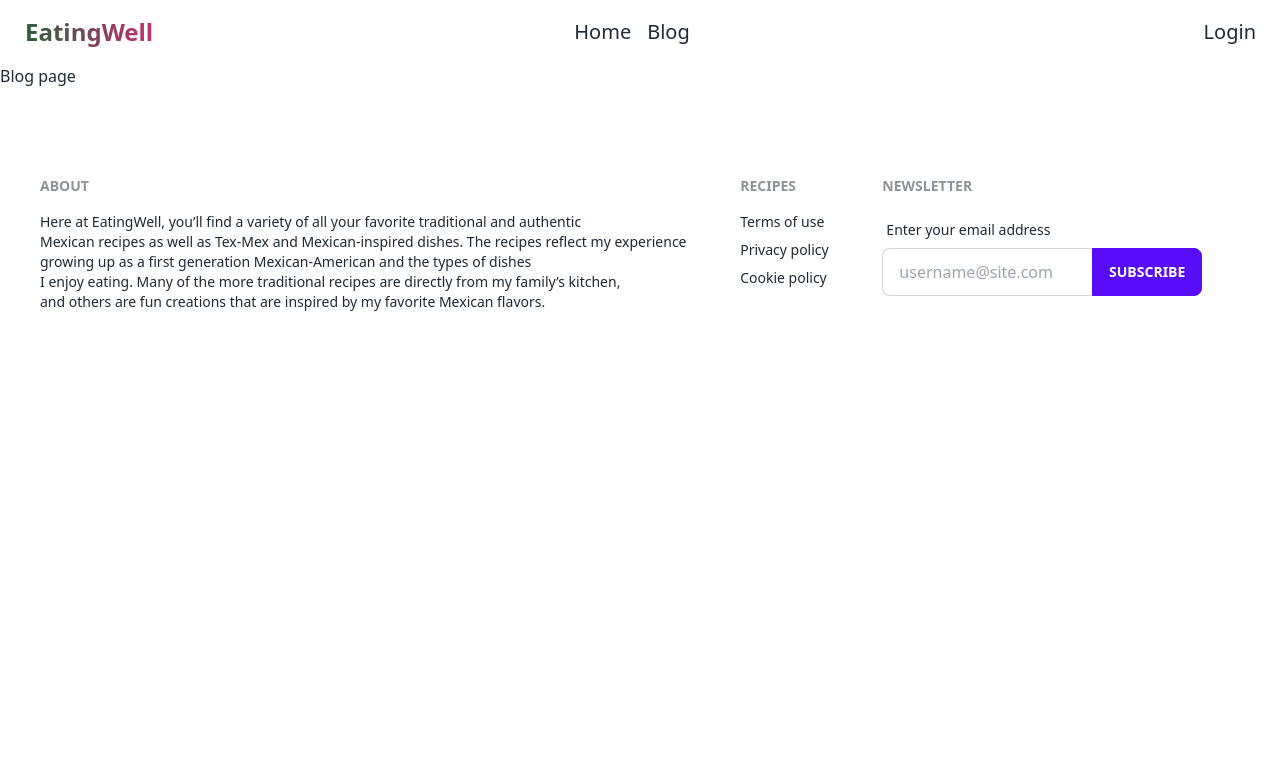
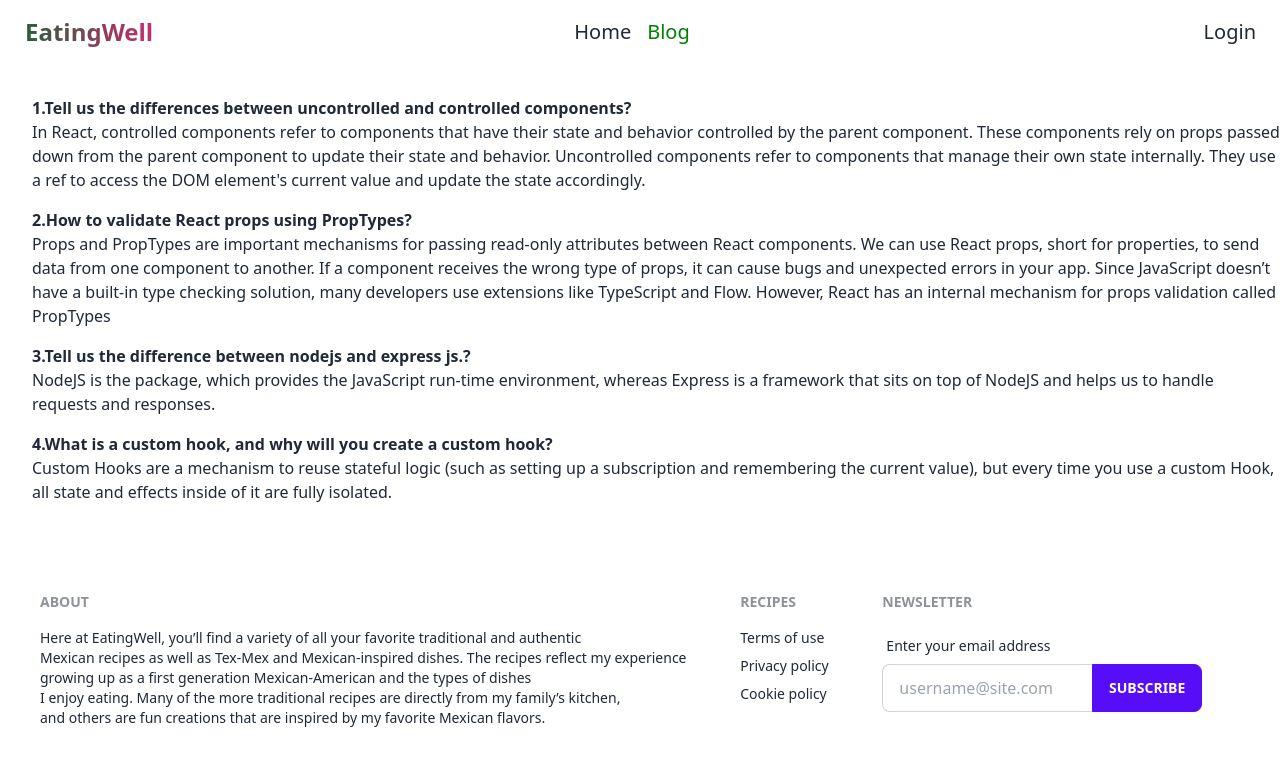
Before and after one commit to firozahmmed1/chef-hunter-client, a React (Vite) app: page /blog in a window 1280 px wide. Shown: the top 766 px of the page. Built offline with nearby package versions, Linux system fonts and the light colour scheme.

Commit message:
fourtheen-update

```diff
--- a/package.json
+++ b/package.json
@@ -16,6 +16,7 @@
     "react": "^18.2.0",
     "react-dom": "^18.2.0",
     "react-icons": "^4.8.0",
+    "react-rating": "^2.0.5",
     "react-router-dom": "^6.11.0",
     "react-toastify": "^9.1.2",
     "sort-by": "^1.2.0"
--- a/src/assets/asset/chefrecipe/ChefRecipe.jsx
+++ b/src/assets/asset/chefrecipe/ChefRecipe.jsx
@@ -1,14 +1,17 @@
 import React from 'react';
 import { useState } from 'react';
+import { FaRegStar, FaStar } from 'react-icons/fa';
+import Rating from 'react-rating';
+
 import { ToastContainer, toast } from 'react-toastify';
 import 'react-toastify/dist/ReactToastify.css';
 
 const ChefRecipe = () => {
-    const notify =()=>{
+    const notify = () => {
         toast('Add To Favourite')
     }
-    const [accepted, setAcepted]= useState(false)
-    const handleFavBotton =(btnValue)=>{
+    const [accepted, setAcepted] = useState(false)
+    const handleFavBotton = (btnValue) => {
         setAcepted(btnValue)
         notify();
     }
@@ -47,12 +50,17 @@ const ChefRecipe = () => {
                         <h5 className='font-semibold'>Cooking Method:</h5>
                         <p>Lorem ipsum, dolor sit amet consectetur adipisicing elit. Libero asperiores deleniti voluptas quidem nulla officiis amet repellendus non distinctio, beatae optio cum quae vitae exercitationem architecto debitis ab ipsum nostrum consequatur eligendi rem perspiciatis ad pariatur. Dignissimos libero nulla iusto adipisci dicta provident mollitia, excepturi neque eveniet sunt delectus beatae!</p>
                         <div className='mt-4 flex'>
-                            <span>Hello</span>
+                            <Rating
+                                placeholderRating={3.5}
+                                emptySymbol={<FaRegStar className='text-warning'></FaRegStar>}
+                                placeholderSymbol={<FaStar className='text-warning'></FaStar>}
+                                fullSymbol={<FaStar></FaStar>}
+                            />
                             <p className='ml-1'>4.5</p>
                         </div>
                         <div className="card-actions">
-                            <button onClick={()=>handleFavBotton(true)} className="btn bg-red-400 normal-case lg:w-3/6 w-full" disabled={accepted}>Add To Favourite</button>
-                          <ToastContainer/>
+                            <button onClick={() => handleFavBotton(true)} className="btn bg-red-400 normal-case lg:w-3/6 w-full" disabled={accepted}>Add To Favourite</button>
+                            <ToastContainer />
                         </div>
                     </div>
                 </div>
--- a/src/components/shared/navbar/Navbar.jsx
+++ b/src/components/shared/navbar/Navbar.jsx
@@ -1,7 +1,12 @@
 import React from 'react';
-import { Link } from 'react-router-dom';
+import { Link, NavLink } from 'react-router-dom';
 
 const Navbar = () => {
+    const navLinkActive =({isActive})=>{
+         return{
+            color: isActive ? 'green' : ''
+         }
+    }
     return (
         <div className="navbar">
             <div className="navbar-start">
@@ -18,8 +23,8 @@ const Navbar = () => {
             </div>
             <div className="navbar-center hidden lg:flex">
                 <ul className="menu menu-horizontal px-1">
-                <Link to="/" className='font-medium text-xl pr-4'>Home</Link>
-                <Link to ="/blog" className='font-medium text-xl pr-4'>Blog</Link>
+                <NavLink style={navLinkActive} to="/" className='font-medium text-xl pr-4'>Home</NavLink>
+                <NavLink style={navLinkActive} to ="/blog" className='font-medium text-xl pr-4'>Blog</NavLink>
                 </ul>
             </div>
             <div className="navbar-end">
--- a/src/pages/blog/Blog.jsx
+++ b/src/pages/blog/Blog.jsx
@@ -2,8 +2,27 @@ import React from 'react';
 
 const Blog = () => {
     return (
-        <div>
-            <h1>Blog page</h1>
+        <div className='lg:container'>
+            <div className='lg:mx-auto lg:ml-8 lg:mt-8'>
+                <h1 className='font-semibold'>1.Tell us the differences between uncontrolled and controlled components?</h1>
+                <p>
+                In React, controlled components refer to components that have their state and behavior controlled by the parent component. These components rely on props passed down from the parent component to update their state and behavior. Uncontrolled components refer to components that manage their own state internally. They use a ref to access the DOM element's current value and update the state accordingly.
+                </p>
+                <h1 className='font-semibold mt-4'>2.How to validate React props using PropTypes?</h1>
+                <p>
+                Props and PropTypes are important mechanisms for passing read-only attributes between React components.
+                We can use React props, short for properties, to send data from one component to another. If a component receives the wrong type of props, it can cause bugs and unexpected errors in your app.
+                Since JavaScript doesn’t have a built-in type checking solution, many developers use extensions like TypeScript and Flow. However, React has an internal mechanism for props validation called PropTypes
+                </p>
+                <h1 className='font-semibold mt-4'>3.Tell us the difference between nodejs and express js.?</h1>
+                <p>
+                NodeJS is the package, which provides the JavaScript run-time environment, whereas Express is a framework that sits on top of NodeJS and helps us to handle requests and responses.
+                </p>
+                <h1 className='font-semibold mt-4'>4.What is a custom hook, and why will you create a custom hook?</h1>
+                <p>
+                Custom Hooks are a mechanism to reuse stateful logic (such as setting up a subscription and remembering the current value), but every time you use a custom Hook, all state and effects inside of it are fully isolated.
+                </p>
+            </div>
         </div>
     );
 };
--- a/src/pages/login/Login.jsx
+++ b/src/pages/login/Login.jsx
@@ -2,23 +2,30 @@ import React from 'react';
 import { FaGithub, FaGoogle} from "react-icons/fa";
 import { Link } from 'react-router-dom';
 const Login = () => {
+    const handleLoginInfo =event=>{
+           event.preventDefault();
+           const form = event.target;
+           const email = form.email.value;
+           const password = form.password.value;
+           console.log(email, password)
+    }
     return (
         <div className='lg:container'>
             <h1 className='text-center text-5xl font-bold mt-8'>Login now!</h1>
                 <div className="hero-content flex-col lg:flex-row-reverse">
                     <div className="card flex-shrink-0 w-full max-w-sm shadow-2xl bg-base-100">
-                        <form className="card-body">
+                        <form onSubmit={handleLoginInfo} className="card-body">
                             <div className="form-control">
                                 <label className="label">
                                     <span className="label-text">Email</span>
                                 </label>
-                                <input type="text" placeholder="email" className="input input-bordered" />
+                                <input type="text" required placeholder="email" name="email" className="input input-bordered" />
                             </div>
                             <div className="form-control">
                                 <label className="label">
                                     <span className="label-text">Password</span>
                                 </label>
-                                <input type="text" placeholder="password" className="input input-bordered" />
+                                <input type="text" required placeholder="password" name="password" className="input input-bordered" />
                                 <label className="label">
                                     <a href="#" className="label-text-alt link link-hover">Forgot password?</a>
                                 </label>
```
Also changed, not shown: 1 other file (tests, documents, lock files or other folders). Lines whose indentation alone changed are shown as unchanged.
